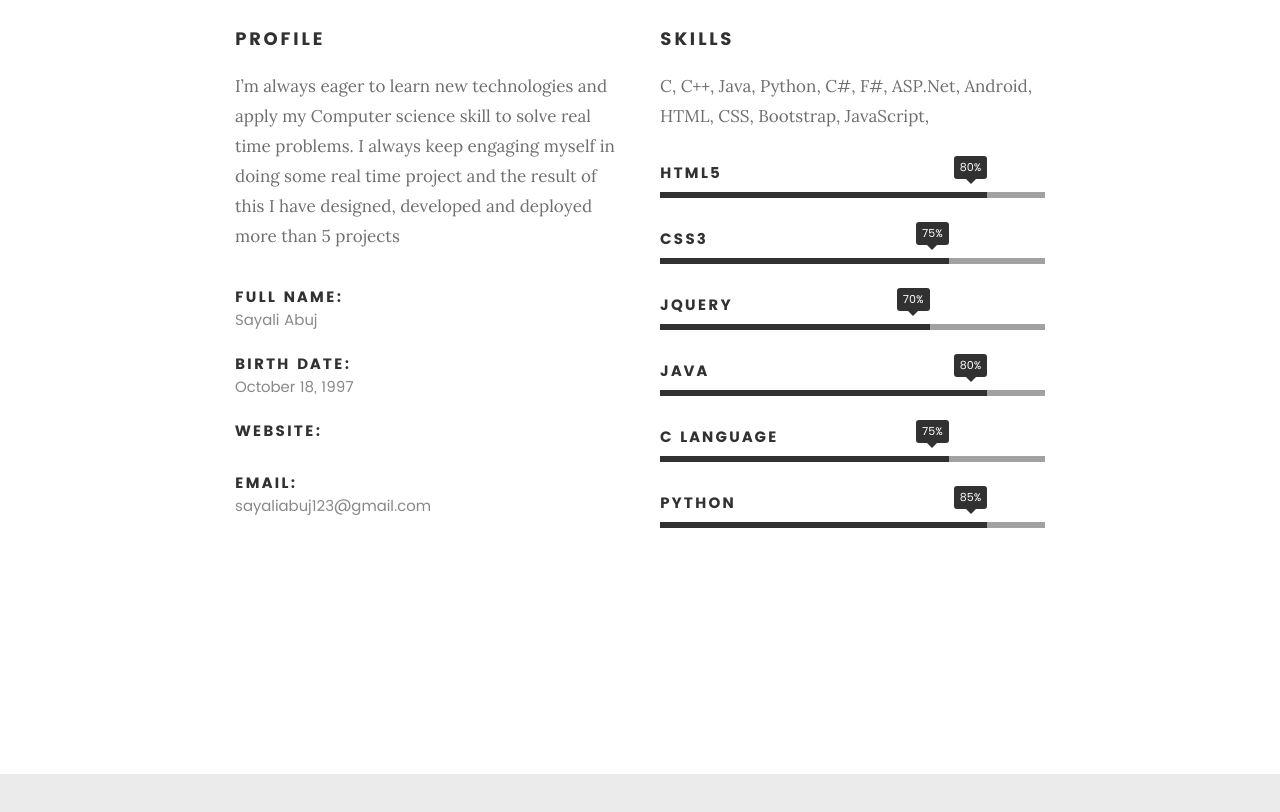
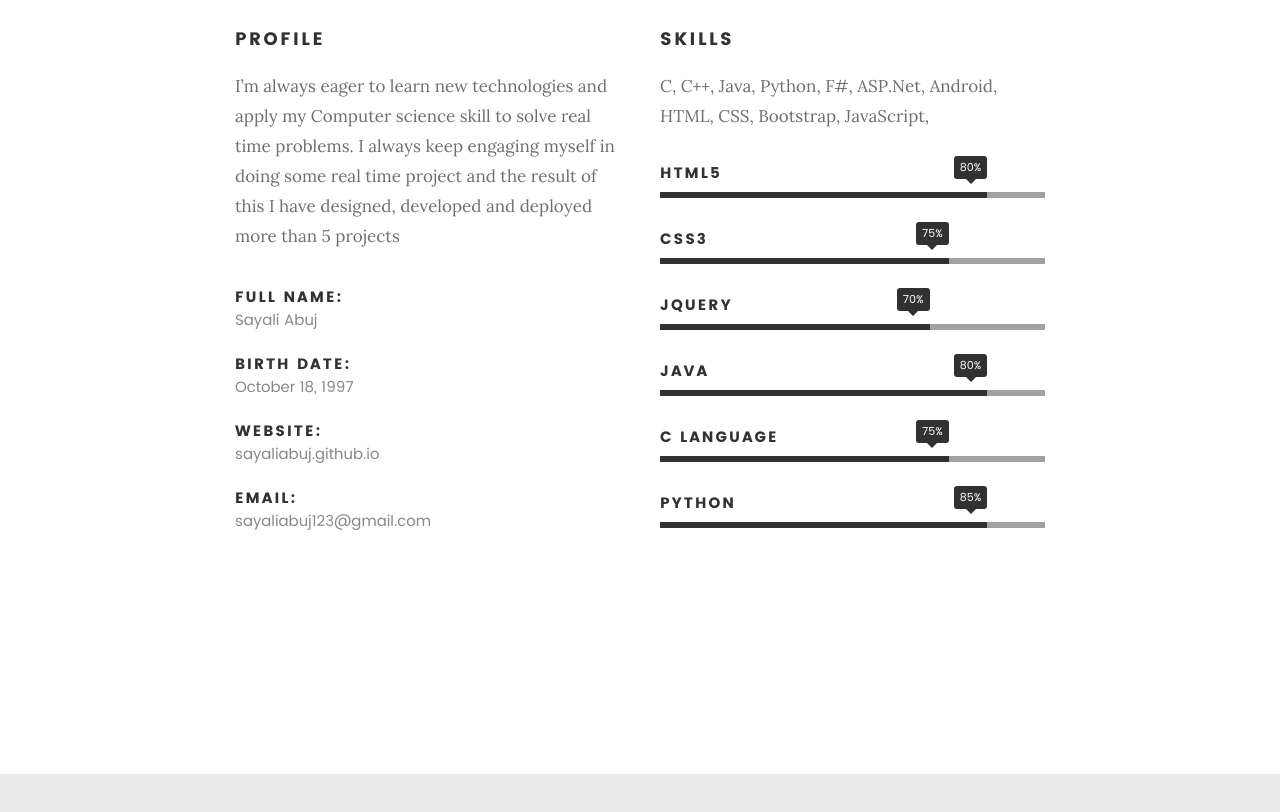
Before and after one commit to sayaliabuj/sayaliabuj.github.io, a plain HTML site: page index.html in a window 1280 px wide. Shown: the part 1325-2137 px from the top of the page. Drawn offline with Linux system fonts and the light colour scheme; files whose address does not match are found by name.

Commit message:
Update index.html

```diff
--- a/index.html
+++ b/index.html
@@ -138,7 +138,7 @@
 
    				<li>
    					<strong>Website:</strong>
-   					<span></span>
+   					<span>sayaliabuj.github.io</span>
    				</li>
    				<li>
    					<strong>Email:</strong>
@@ -152,7 +152,7 @@
    		<div class="col-six tab-full">
 
    			<h3>Skills</h3>
-   			<p>C, C++, Java, Python, C#, F#, ASP.Net, Android,  HTML, CSS, Bootstrap, JavaScript, </p>
+   			<p>C, C++, Java, Python, F#, ASP.Net, Android,  HTML, CSS, Bootstrap, JavaScript, </p>
 
 				<ul class="skill-bars">
 				   <li>
```
